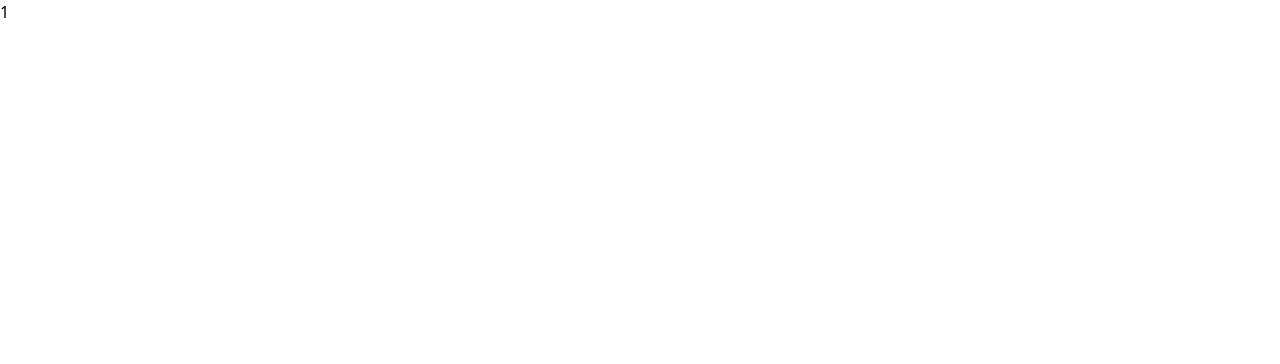
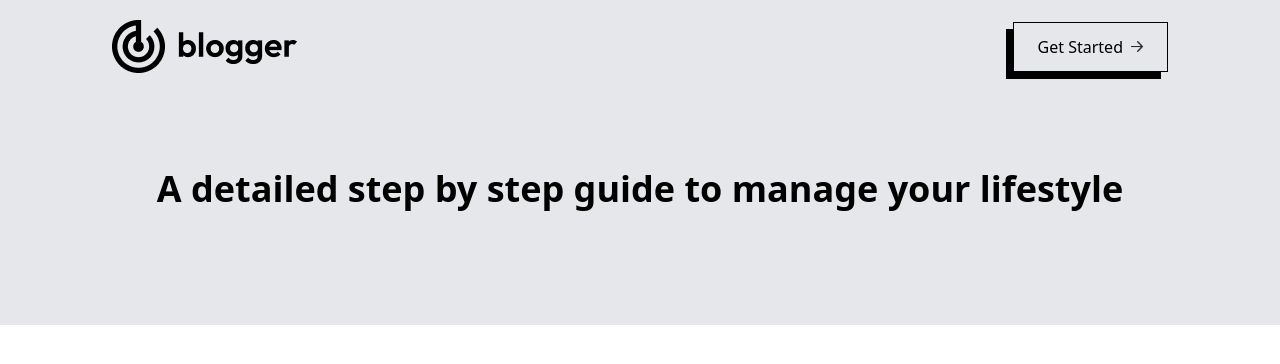
Before and after one commit to Aryan-202/blog-app, a Next.js app: page /blogs/1 in a window 1280 px wide. Shown: the top 364 px of the page. Built offline with nearby package versions, Linux system fonts and the light colour scheme.

Commit message:
added state veriables

```diff
--- a/app/blogs/[id]/page.jsx
+++ b/app/blogs/[id]/page.jsx
@@ -1,5 +1,6 @@
 "use client"
-import { blog_data } from '@/assets/assets';
+import { assets, blog_data } from '@/assets/assets';
+import Image from 'next/image';
 import React, { useEffect, useState } from 'react'
 
 const page = ({params}) => {
@@ -22,8 +23,18 @@ const page = ({params}) => {
     },[])
 
   return (
-    <div>
-      {id}
+    <div className='bg-gray-200 py-5 px-5 md:px-12 lg:px-28'>
+        <div className='flex justify-between items-center'>
+            <Image src={assets.logo} width={180} alt='Logo' className='w-[130px] sm:w-auto' />
+            <button className='flex items-center gap-2 font-medium py-1 px-3 sm:py-3 sm:px-6 border border-black shadow-[-7px_7px_0px_#000000]'>
+                Get Started
+                <Image src={assets.arrow} alt='Arrow' width={12} />
+            </button>
+        </div>
+        <div className='text-center my-24'>
+            <h1 className='text-4xl font-bold'>{data?.title}</h1>
+            <p className='mt-4'>{data?.content}</p>
+        </div>
     </div>
   )
 }
```
